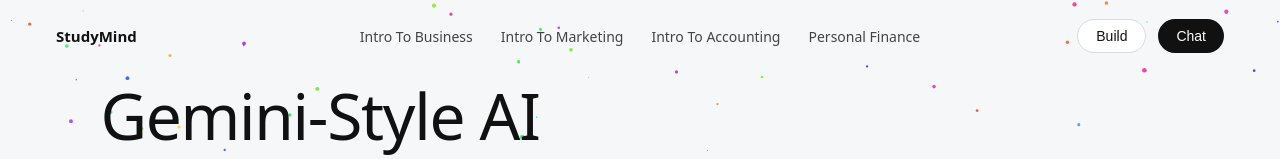
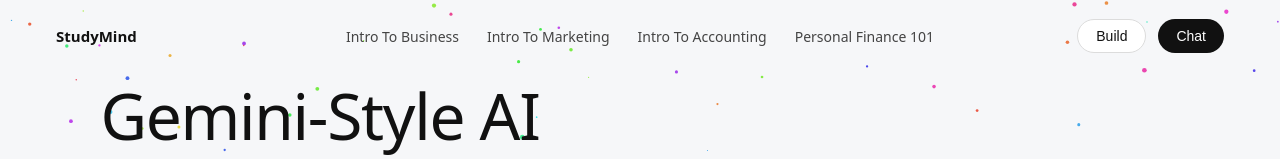
Before and after one commit to SamFranks4/SamsStudyGuide, a plain HTML site: page index.html in a window 1280 px wide. Shown: the top 159 px of the page. Drawn offline with Linux system fonts and the light colour scheme.

Commit message:
Update index.html

```diff
--- a/index.html
+++ b/index.html
@@ -14,7 +14,7 @@
       <a href="#">Intro To Business</a>
       <a href="#">Intro To Marketing</a>
       <a href="#">Intro To Accounting</a>
-      <a href="#">Personal Finance</a>
+      <a href="#">Personal Finance 101</a>
     </nav>
     <div class="nav-right">
       <button class="btn-outline">Build</button>
```
